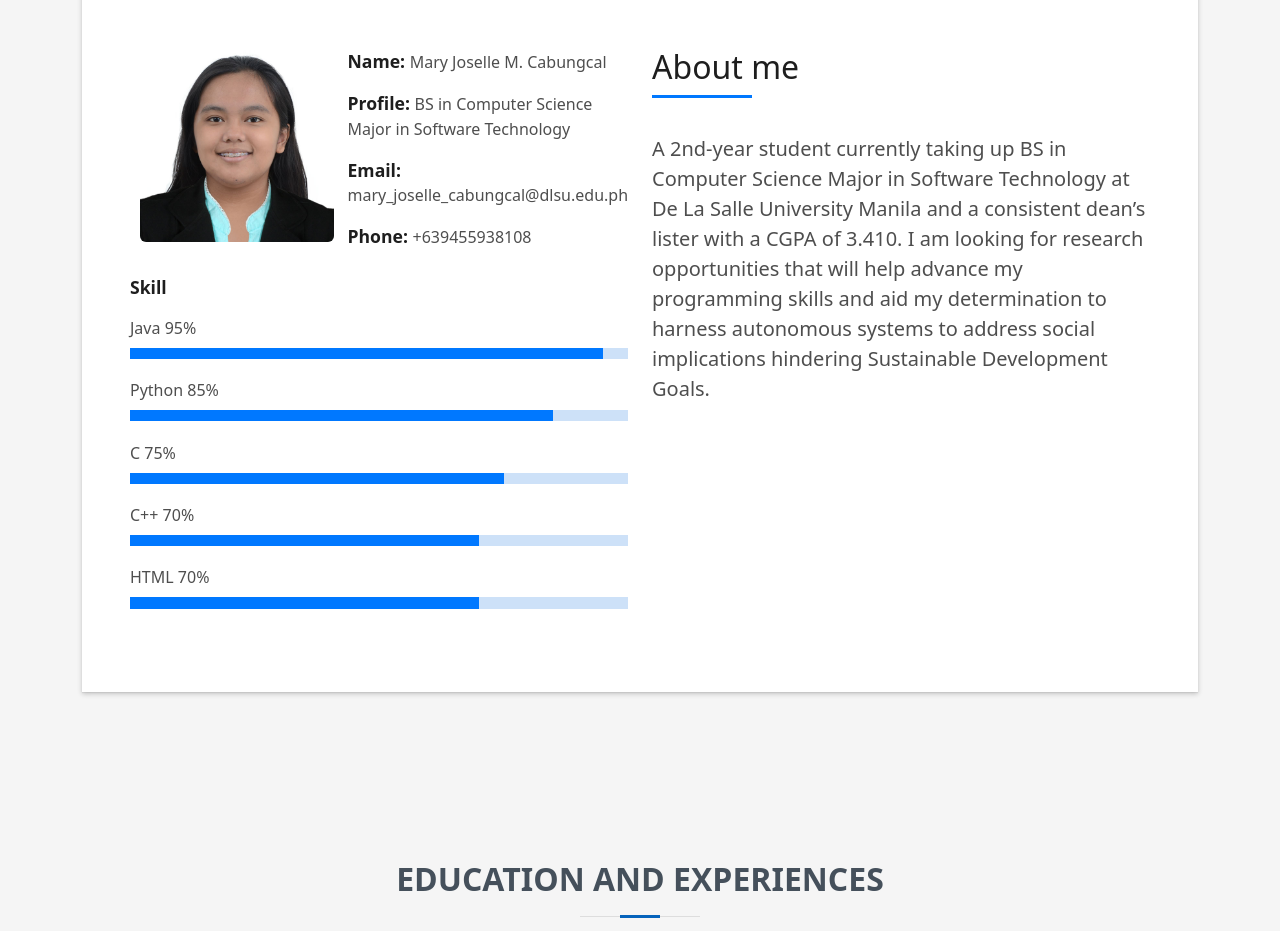
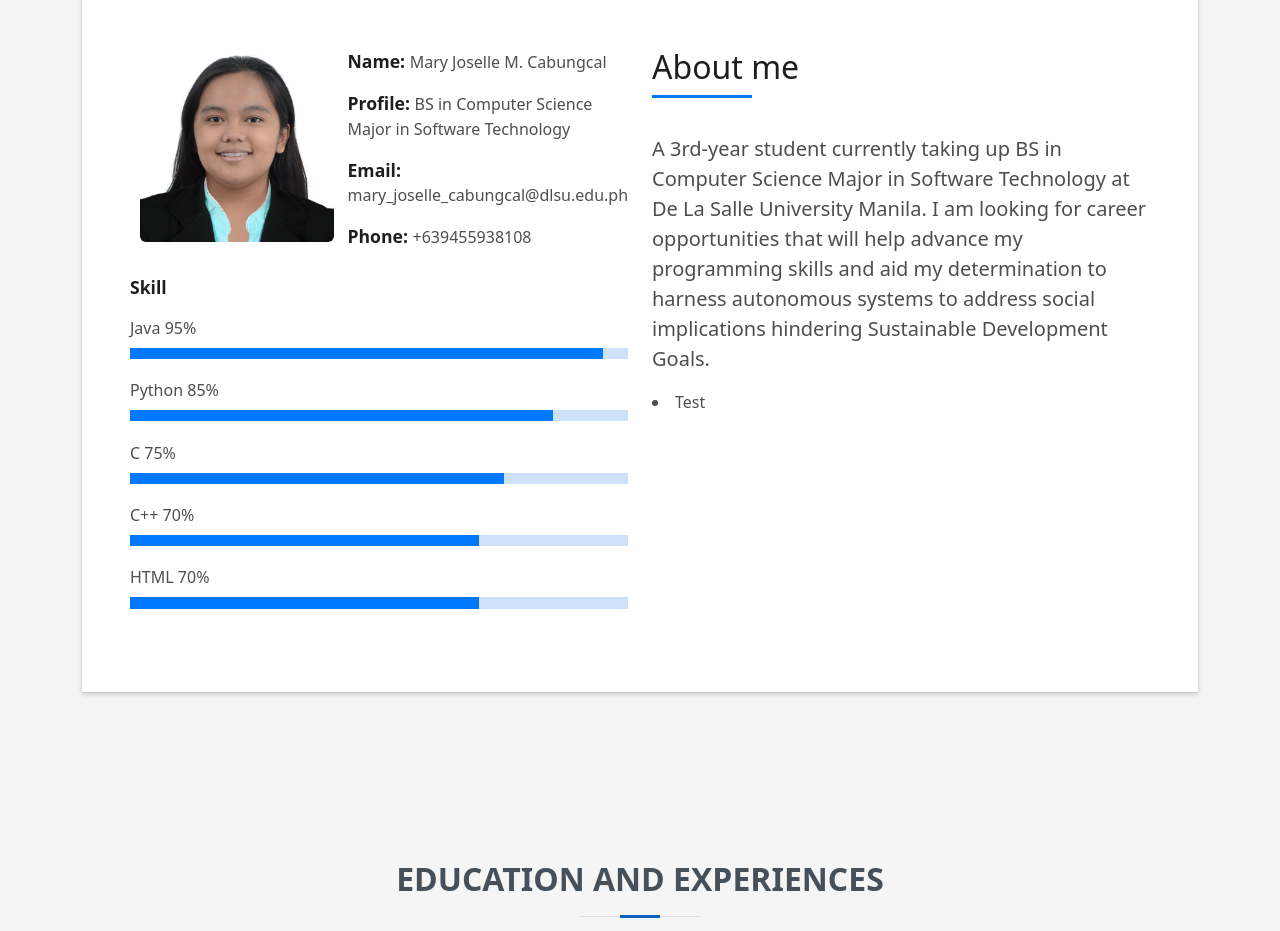
Before and after one commit to EmGZ/EmGZ.github.io, a plain HTML site: page index.html in a window 1280 px wide. Shown: the part 880-1811 px from the top of the page. Drawn offline with Linux system fonts and the light colour scheme.

Commit message:
Update index.html

```diff
--- a/index.html
+++ b/index.html
@@ -128,10 +128,10 @@
                       </h5>
                     </div>
                     <p class="lead">
-                      A 2nd-year student currently taking up BS in Computer Science Major in Software Technology at De La Salle University Manila
-                      and a consistent dean’s lister with a CGPA of 3.410. I am looking for research opportunities that will help advance
-                      my programming skills and aid my determination to harness autonomous systems to address social implications
+                      A 3rd-year student currently taking up BS in Computer Science Major in Software Technology at De La Salle University Manila.
+                      I am looking for career opportunities that will help advance my programming skills and aid my determination to harness autonomous systems to address social implications
                       hindering Sustainable Development Goals.
+                      <li>Test</li>
                     </p>
 
                   </div>
```
